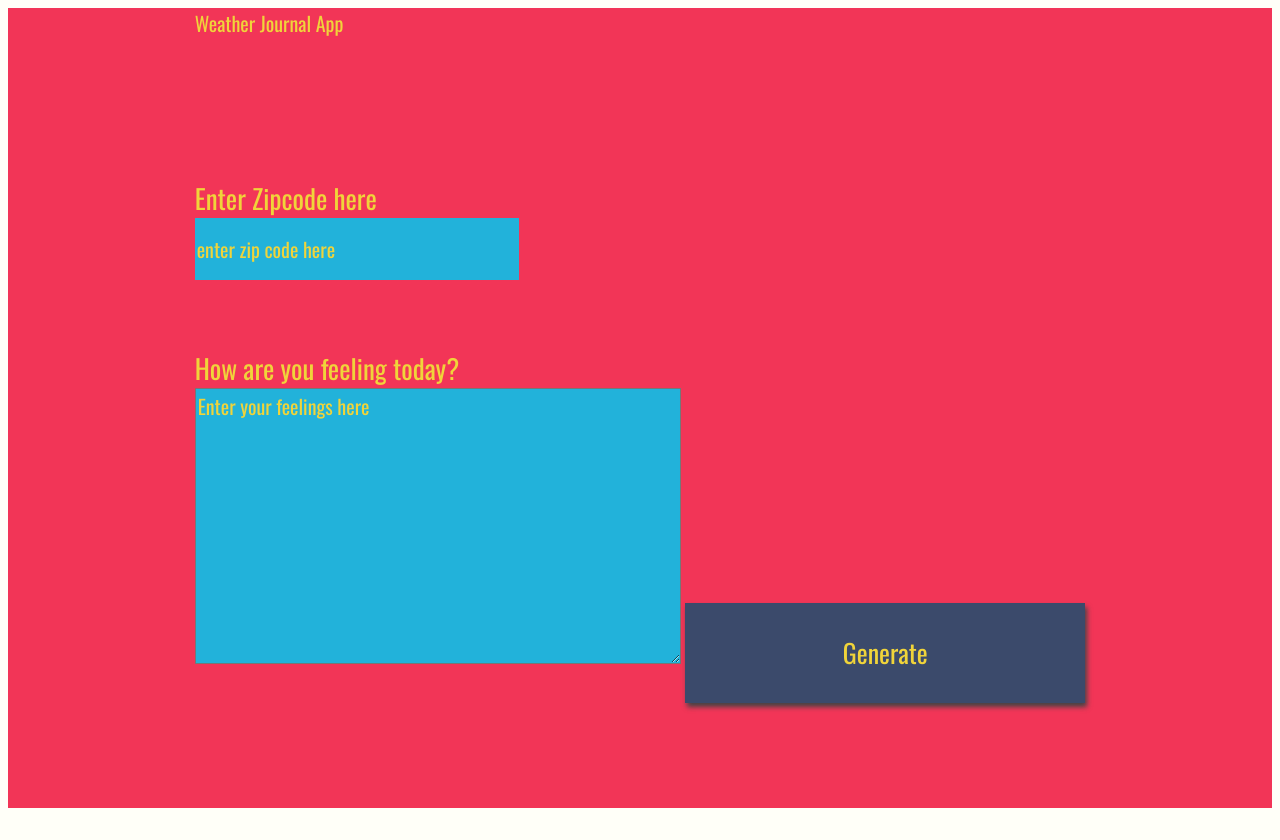
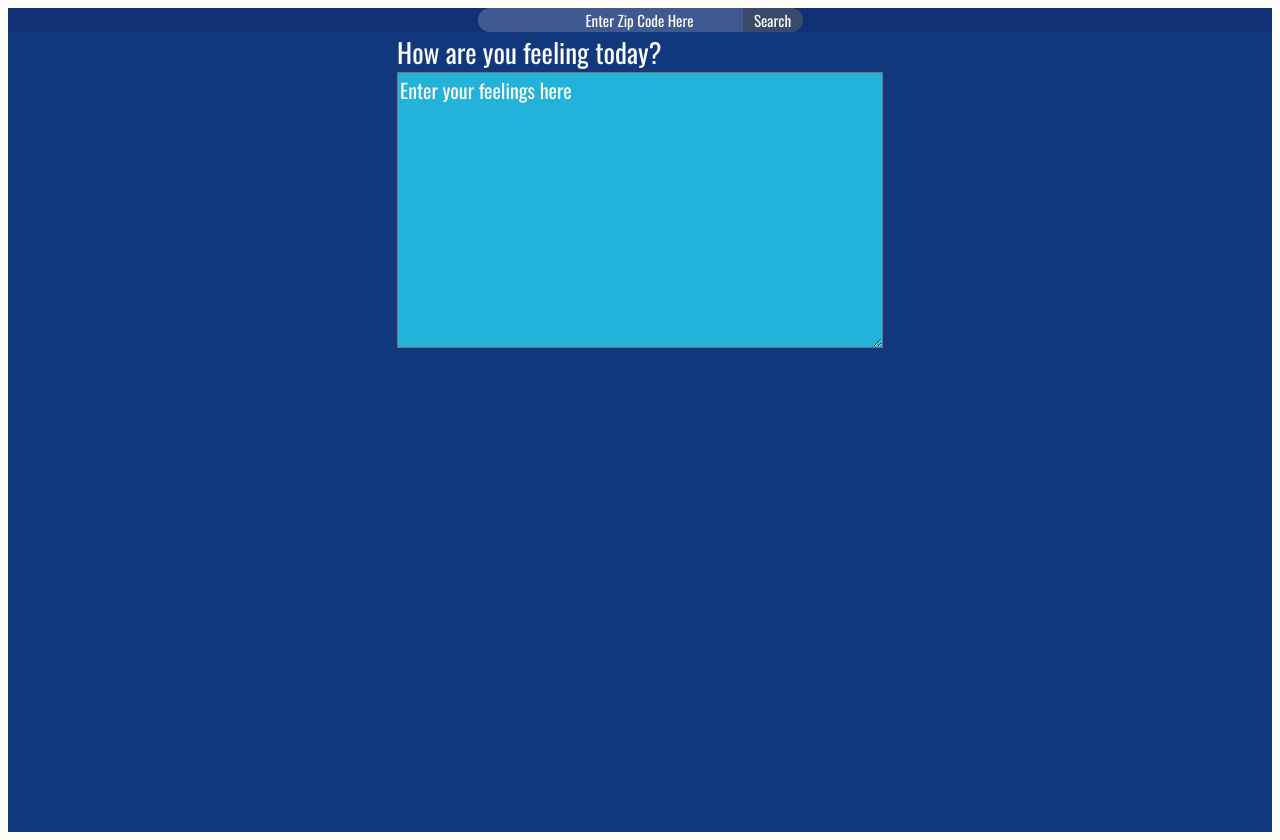
Before and after one commit to mjryan110/Weather-Journal-App, a plain HTML site: page Weather Journal App/index.html in a window 1280 px wide. Before the commit the page ends 816 px from the top, so only its background shows below. Drawn offline with nearby package versions, Linux system fonts and the light colour scheme; a web font is replaced by a local one.

Commit message:
edits to html and css to make page more usable

```diff
--- a/Weather Journal App/index.html
+++ b/Weather Journal App/index.html
@@ -6,22 +6,20 @@
     <link href="https://fonts.googleapis.com/css?family=Oswald:400,600,700|Ranga:400,700&display=swap" rel="stylesheet">
     <link rel="stylesheet" href="style.css">
   </head>
+
 <body>
-
+  <header>
+    <div class="container">
+      <input type = "text" id = "zip" placeholder = "Enter Zip Code Here">
+      <button id = "generate" type = "submit">Search</button>
+      </nav>
+    </div>
+  </header>
   <div id = "app">
-    <div class ="holder headline">Weather Journal App</div>
-
-    <div class ="holder zip">
-      <label for="zip">Enter Zipcode here</label>
-      <input type="text" id="zip" placeholder="enter zip code here">
-    </div>
-
       <div class ="holder feel">
         <label for="feelings">How are you feeling today?</label>
         <textarea class= "myInput" id="feelings" placeholder="Enter your feelings here" rows="9" cols="50"></textarea>
-      <button id="generate" type = "submit"> Generate </button>
       </div>
-
       <div class ="holder entry">
         <div class = "title"></div>
         <div id = "entryHolder">
--- a/Weather Journal App/style.css
+++ b/Weather Journal App/style.css
@@ -8,44 +8,49 @@ body{
     grid-auto-rows: minmax(150px, auto);
     /* grid-template-columns:  */
     height:100vh;
-    background: #f23557;
-    color: #f0d43a;
+    background: rgb(17, 56, 125);
+    color: white;
     justify-content: center;
     grid-gap: 1em;
     font-size: 20px;
     font-family: 'Oswald', sans-serif;
 }
 
-/*.holder{
-test
+.container{
+    width: 100%;
+    display: flex;
+    justify-content: center;
+    margin: auto;
+    background-color: rgb(17, 48, 118);
 }
 
-.entry{
-    background: rgba(59, 74, 107, .4);
+#zip{
+    height: 100%;
+    width: 320px;
+    background:#22b2da;
+    color: white;
+    font-size: 15px;
+    font-family: 'Oswald', sans-serif;
+    border: none;
+    border-radius: 30px;
+    text-align: center;
+    background-color: rgb(65, 89, 145);
 }
 
-#entryHolder{
-
+#generate{
+    width: 60px;
+    height: 100%;
+    background: #3b4a6b;
+    color: white;
+    font-size: 15px;
+    font-family: 'Oswald', sans-serif;
+    border: none;
+    border-top-right-radius: 30px;
+    border-bottom-right-radius: 30px;
+    text-align: center;
+    margin-left: -59px;
 }
 
-#date{
-
-}
-
-#temp{
-
-}
-
-#content{
-
-}
-
-.headline {
-
-}
-.title{
-
-}*/
 
 /*  Basic Styling To Override Default For Basic HTML Elements */
 label{
@@ -53,34 +58,13 @@ label{
     font-size: 27px;
 }
 
-input{
-    display:block;
-    height: 60px;
-    width: 320px;
-    background:#22b2da;
-    color: #f0d43a;
-    font-size: 20px;
-    font-family: 'Oswald', sans-serif;
-    border: none;
-}
-
-button{
-    width: 400px;
-    height: 100px;
-    background: #3b4a6b;
-    color: #f0d43a;
-    font-size: 26px;
-    font-family: 'Oswald', sans-serif;
-    border: none;
-    box-shadow: 2px 4px 5px #444;
-}
 h1{
     font-size: 36px;
 }
 
 textarea{
     background:#22b2da;
-    color: #f0d43a;
+    color: white;
     font-size: 20px;
     font-family: 'Oswald', sans-serif;
 }
@@ -93,7 +77,7 @@ button:focus {
 }
 /* Style for Placeholder Text*/
 ::placeholder { /* Firefox, Chrome, Opera */
-    color: #f0d43a;
+    color: white;
     font-family: 'Oswald', sans-serif;
 
 }
```
Lines whose indentation alone changed are shown as unchanged.
